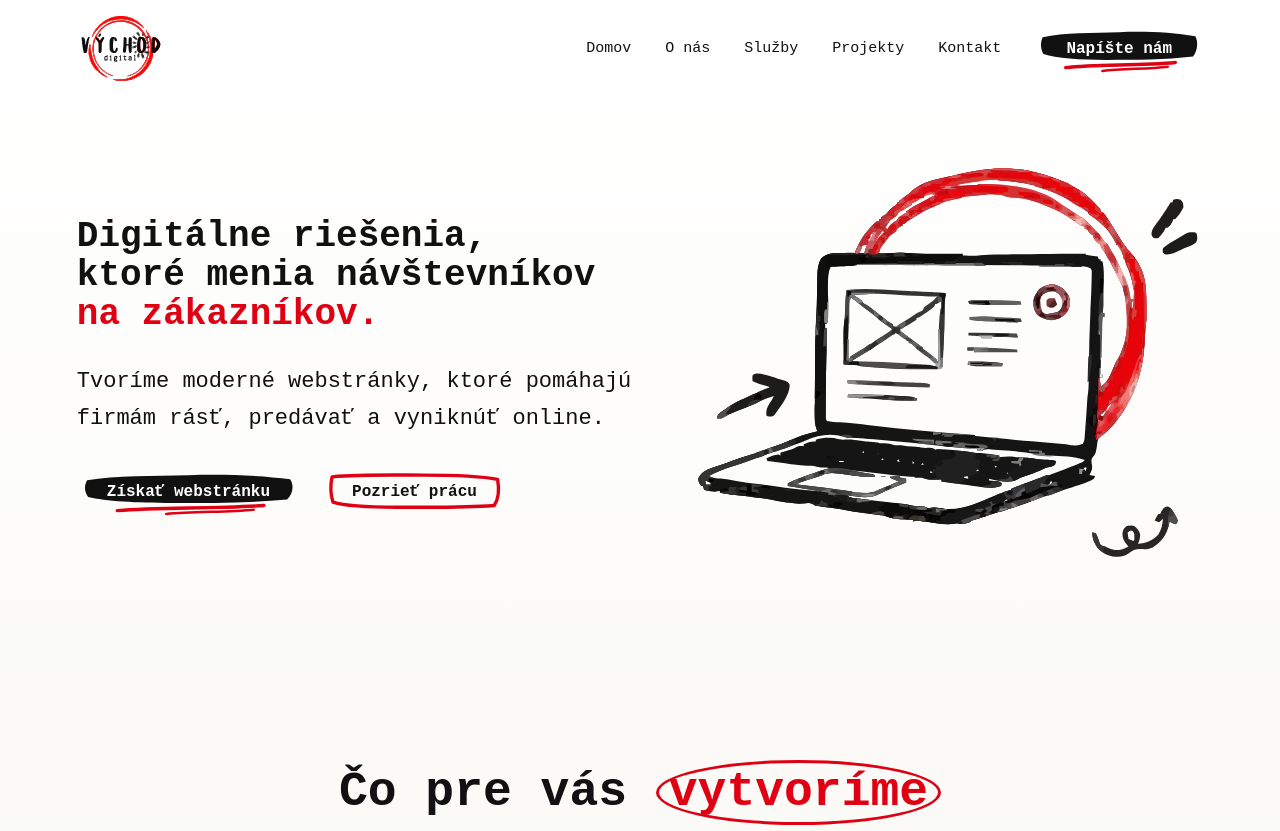
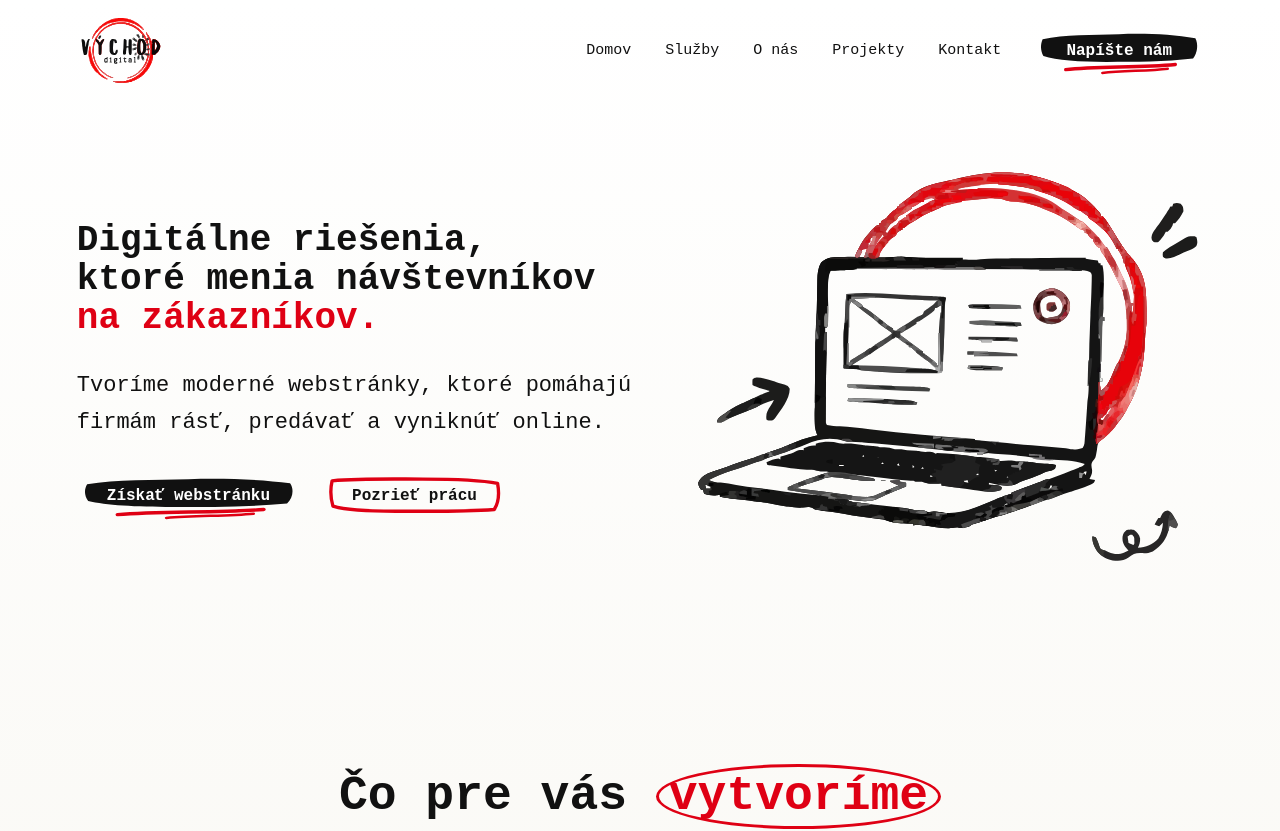
Before and after one commit to alisa777gul/vychod-digital, a React (Vite) app: page / in a window 1280 px wide. Shown: the top 831 px of the page. Built offline with nearby package versions, Linux system fonts and the light colour scheme.

Commit message:
Fixed header

```diff
--- a/src/components/Header/Header.jsx
+++ b/src/components/Header/Header.jsx
@@ -1,21 +1,48 @@
-import { useEffect, useState } from "react";
+import { useEffect, useRef, useState } from "react";
 import Button from "../Button/Button";
 import styles from "./Header.module.css";
 
 const navItems = [
-  { label: "Domov", href: "#home" },
+  { label: "Domov", href: "top" },
+  { label: "Služby", href: "#sluzby" },
   { label: "O nás", href: "#o-nas" },
-  { label: "Služby", href: "#sluzby" },
   { label: "Projekty", href: "#projekty" },
   { label: "Kontakt", href: "#kontakt" },
 ];
 
 export default function Header() {
+  const headerRef = useRef(null);
   const [isMenuOpen, setIsMenuOpen] = useState(false);
   const [isScrolled, setIsScrolled] = useState(false);
 
   const closeMenu = () => {
     setIsMenuOpen(false);
+  };
+
+  const scrollToTop = () => {
+    closeMenu();
+
+    window.scrollTo({
+      top: 0,
+      behavior: "smooth",
+    });
+  };
+
+  const scrollToSection = (href) => {
+    const section = document.querySelector(href);
+
+    if (!section) return;
+
+    const headerHeight = headerRef.current?.offsetHeight || 0;
+    const top =
+      section.getBoundingClientRect().top + window.scrollY - headerHeight - 18;
+
+    closeMenu();
+
+    window.scrollTo({
+      top,
+      behavior: "smooth",
+    });
   };
 
   useEffect(() => {
@@ -42,13 +69,17 @@ export default function Header() {
   return (
     <>
       <header
+        ref={headerRef}
         className={`${styles.header} ${isScrolled ? styles.scrolled : ""}`}
       >
         <a
           className={styles.logo}
-          href="#home"
+          href="#top"
           aria-label="Východ Digital - Domov"
-          onClick={closeMenu}
+          onClick={(event) => {
+            event.preventDefault();
+            scrollToTop();
+          }}
         >
           <img src="/favicon.svg" alt="Východ Digital" />
         </a>
@@ -77,14 +108,40 @@ export default function Header() {
           id="main-menu"
         >
           <nav className={styles.nav} aria-label="Hlavná navigácia">
-            {navItems.map((item) => (
-              <a key={item.href} href={item.href} onClick={closeMenu}>
-                {item.label}
-              </a>
-            ))}
+            {navItems.map((item) =>
+              item.href === "top" ? (
+                <button
+                  className={styles.navButton}
+                  key={item.href}
+                  type="button"
+                  onClick={scrollToTop}
+                >
+                  {item.label}
+                </button>
+              ) : (
+                <a
+                  key={item.href}
+                  href={item.href}
+                  onClick={(event) => {
+                    event.preventDefault();
+                    scrollToSection(item.href);
+                  }}
+                >
+                  {item.label}
+                </a>
+              ),
+            )}
           </nav>
 
-          <Button href="#kontakt">Napíšte nám</Button>
+          <Button
+            href="#kontakt"
+            onClick={(event) => {
+              event.preventDefault();
+              scrollToSection("#kontakt");
+            }}
+          >
+            Napíšte nám
+          </Button>
         </div>
       </header>
 
--- a/src/components/Header/Header.module.css
+++ b/src/components/Header/Header.module.css
@@ -141,21 +141,29 @@
   gap: 10px;
 }
 
-.nav a {
+.nav a,
+.navButton {
   position: relative;
   display: inline-flex;
   width: fit-content;
+  padding: 0;
   color: #111111;
+  font: inherit;
   font-size: 17px;
   font-weight: 800;
   line-height: 1.2;
+  text-align: left;
   text-decoration: none;
+  background: transparent;
+  border: 0;
+  cursor: pointer;
   transition:
     color 0.2s ease,
     transform 0.2s ease;
 }
 
-.nav a::after {
+.nav a::after,
+.navButton::after {
   content: "";
   position: absolute;
   right: 0;
@@ -168,16 +176,19 @@
   transition: transform 0.2s ease;
 }
 
-.nav a:hover {
+.nav a:hover,
+.navButton:hover {
   color: #df0014;
   transform: translateX(3px);
 }
 
-.nav a:hover::after {
+.nav a:hover::after,
+.navButton:hover::after {
   transform: scaleX(1) rotate(-1deg);
 }
 
-.nav a:focus-visible {
+.nav a:focus-visible,
+.navButton:focus-visible {
   outline: 3px solid #df0014;
   outline-offset: 6px;
 }
@@ -195,7 +206,7 @@
 
 @media (min-width: 768px) {
   .header {
-    padding: 14px 6vw;
+    padding: 18px 6vw;
   }
 
   .logo {
@@ -209,7 +220,6 @@
 
 @media (min-width: 1024px) {
   .header {
-    padding: 16px 6vw;
     gap: 24px;
   }
 
@@ -240,12 +250,14 @@
     gap: 34px;
   }
 
-  .nav a {
+  .nav a,
+  .navButton {
     font-size: 15px;
     font-weight: 500;
   }
 
-  .nav a:hover {
+  .nav a:hover,
+  .navButton:hover {
     transform: translateY(-2px);
   }
 }
```
